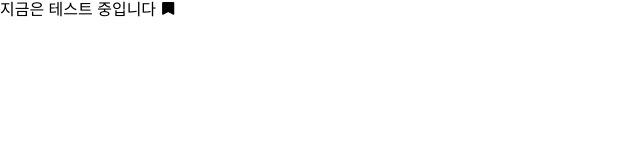
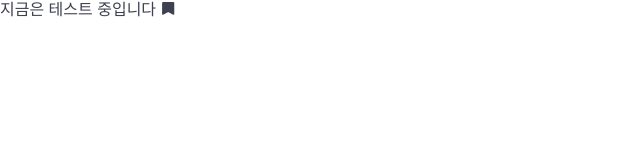
Before and after one commit to ghialee/tomorrow-house, a website: page index.html in a window 1280 px wide. Shown: the full height of the page, 0-640 px from the left. Drawn offline with nearby package versions, Linux system fonts and the light colour scheme; files that its build step writes are made by us from their sources; files whose address does not match are found by name.

Commit message:
💄 Add missing reset declaration

```diff
--- a/styles/base/_reset.scss
+++ b/styles/base/_reset.scss
@@ -1,15 +1,19 @@
 * {
   margin: 0;
   box-sizing: border-box;
-  font-family: 'Notosans-KR', sans-serif;
+  -webkit-font-smoothing: antialiased;
+  -moz-osx-font-smoothing: grayscale;
+  font-family: $font-main;
 }
 
 html {
-  font-family: 'Notosans-KR', sans-serif;
+  font-family: $font-main;
+  font-size: $font-size-16;
 }
 
 body {
-  font-family: 'Notosans-KR', sans-serif;
+  font-family: $font-main;
+  color: $primary;
 }
 
 a {
```
